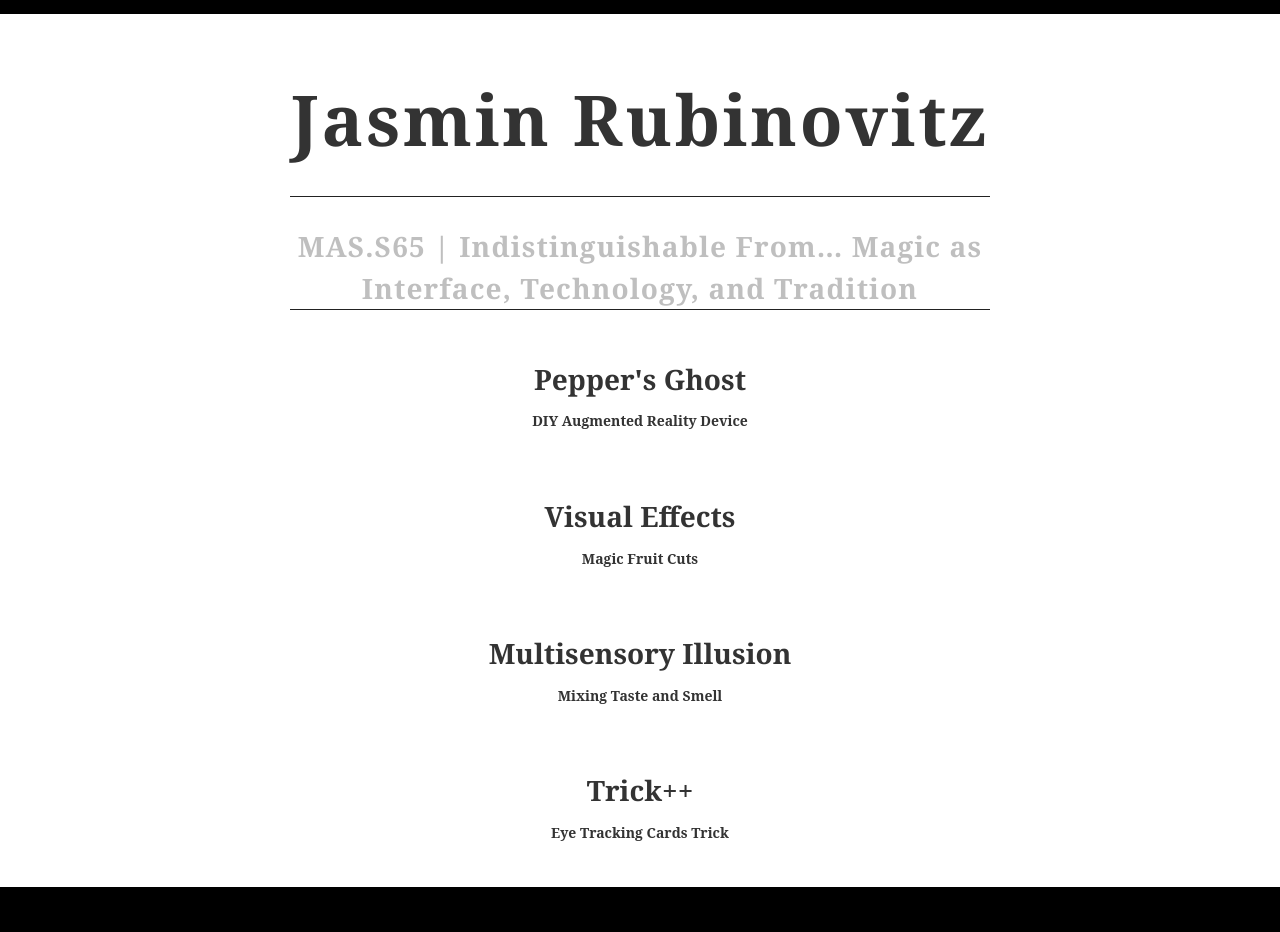
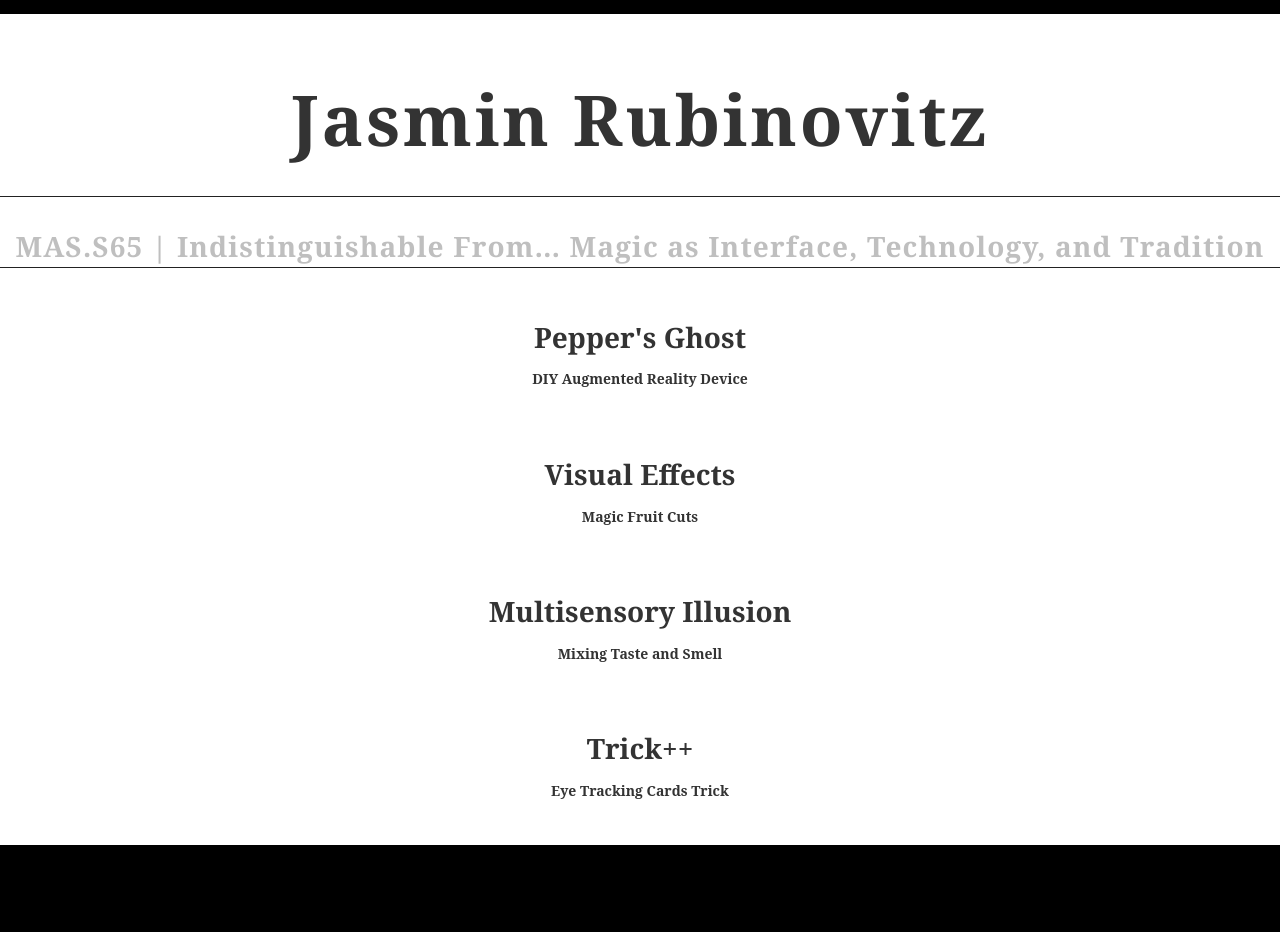
Before and after one commit to jasrub/indistinguishableFrom-MAS.s65, a Jekyll site: the page built from index.html, in a window 1280 px wide. Built offline with Jekyll 4.4.1, drawn with Linux system fonts in a browser that asks for light colours; some web fonts are replaced; after the commit the page ends 900 px from its top, so only the background shows below that.

Commit message:
fix width

```diff
--- a/css/style.css
+++ b/css/style.css
@@ -1834,8 +1834,11 @@ Contents
 body {
   background-color: #000; }
 
+@media (min-width: 600px) {
+  main.container, main.content > .container {
+    width: 50em; } }
 main.container, main.content > .container {
-  width: 50em; }
+  width: auto; }
 
 @font-face {
   font-family: 'Noto Serif';
```
